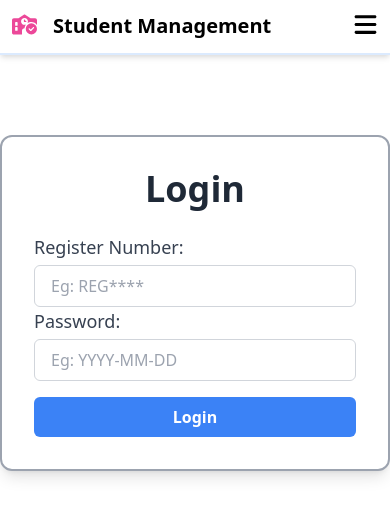
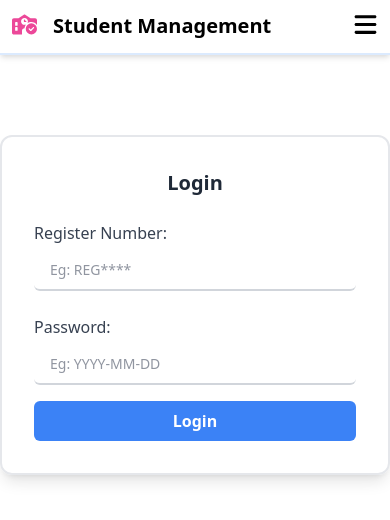
Before and after one commit to manihibiscus/Task-StudentManagement, a React (Vite) app in the folder student-project/: page /login in a window 390 px wide. Shown: the top 520 px of the page. Built offline with nearby package versions, Linux system fonts and the light colour scheme; no server answers.

Commit message:
login style change

```diff
--- a/student-project/src/components/Login.jsx
+++ b/student-project/src/components/Login.jsx
@@ -34,28 +34,34 @@ export const Login = () => {
   return (
     <div>
     <div className="flex items-center justify-center mt-20 bg-white">
-        <div className="w-full max-w-md p-8 space-y-6 bg-white rounded-xl shadow-lg border-2 border-gray-400">
-          <h1 className="text-center font-semibold text-4xl text-gray-800">Login</h1>
+        <div className="w-full max-w-md p-8 space-y-6 rounded-xl border-2 shadow-lg md:border-2 md:border-gray-400">
+          <h1 className="text-center font-semibold text-xl md:text-4xl text-gray-800">Login</h1>
           <form onSubmit={(e)=>dispatch(submitData(e))} className="space-y-">
             <div className="flex flex-col">
-              <label htmlFor="email" className="text-lg font-medium text-gray-700">Register Number:</label>
+              <label htmlFor="email" className="md:text-lg font-medium text-gray-700">Register Number:</label>
               <input
                 type="text"
                 id="email"
                 value={loginData.email}
                 onChange={(e) => dispatch(setEmail(e.target.value))}
-                className={`mt-1 border rounded-md px-4 py-2 focus:ring-2 focus:ring-blue-500 focus:border-blue-500 outline-none ${loginData.errors.email ? 'border-red-500' : 'border-gray-300'}`}
+                className={`mt-1 border-l-0 border-r-0 border-t-0 border-b-2 px-4 py-2 focus:ring-2
+                 focus:ring-blue-500 focus:border-blue-500 outline-none
+                 placeholder-gray-500 placeholder:text-sm placeholder-opacity-75 border-2 border-gray-300 p-2 rounded-md focus:outline-none
+                 ${loginData.errors.email ? 'border-red-500' : 'border-gray-300'}`}
                 placeholder="Eg: REG****" />
               {loginData.errors.email && <span className="text-red-500 text-sm mt-1">{loginData.errors.email}</span>}
-            </div>
+            </div><br />
             <div className="flex flex-col">
-              <label htmlFor="password" className="text-lg font-medium text-gray-700">Password:</label>
+              <label htmlFor="password" className="md:text-lg font-medium text-gray-700">Password:</label>
               <input
                 type="text"
                 id="password"
                 value={loginData.password}
                 onChange={(e) => dispatch(setPassword(e.target.value))}
-                className={`mt-1 border rounded-md px-4 py-2 focus:ring-2 focus:ring-blue-500 focus:border-blue-500 outline-none ${loginData.errors.password ? 'border-red-500' : 'border-gray-300'}`}
+                className={`mt-1 border-l-0 border-r-0 border-t-0 border-b-2 px-4 py-2 focus:ring-2
+                 focus:ring-blue-500 focus:border-blue-500 outline-none
+                 placeholder-gray-500 placeholder:text-sm placeholder-opacity-75 border-2 border-gray-300 p-2 rounded-md focus:outline-none
+                 ${loginData.errors.password ? 'border-red-500' : 'border-gray-300'}`}
                 placeholder="Eg: YYYY-MM-DD"
               />
               {loginData.errors.password && <span className="text-red-500 text-sm mt-1">{loginData.errors.password}</span>}
```
